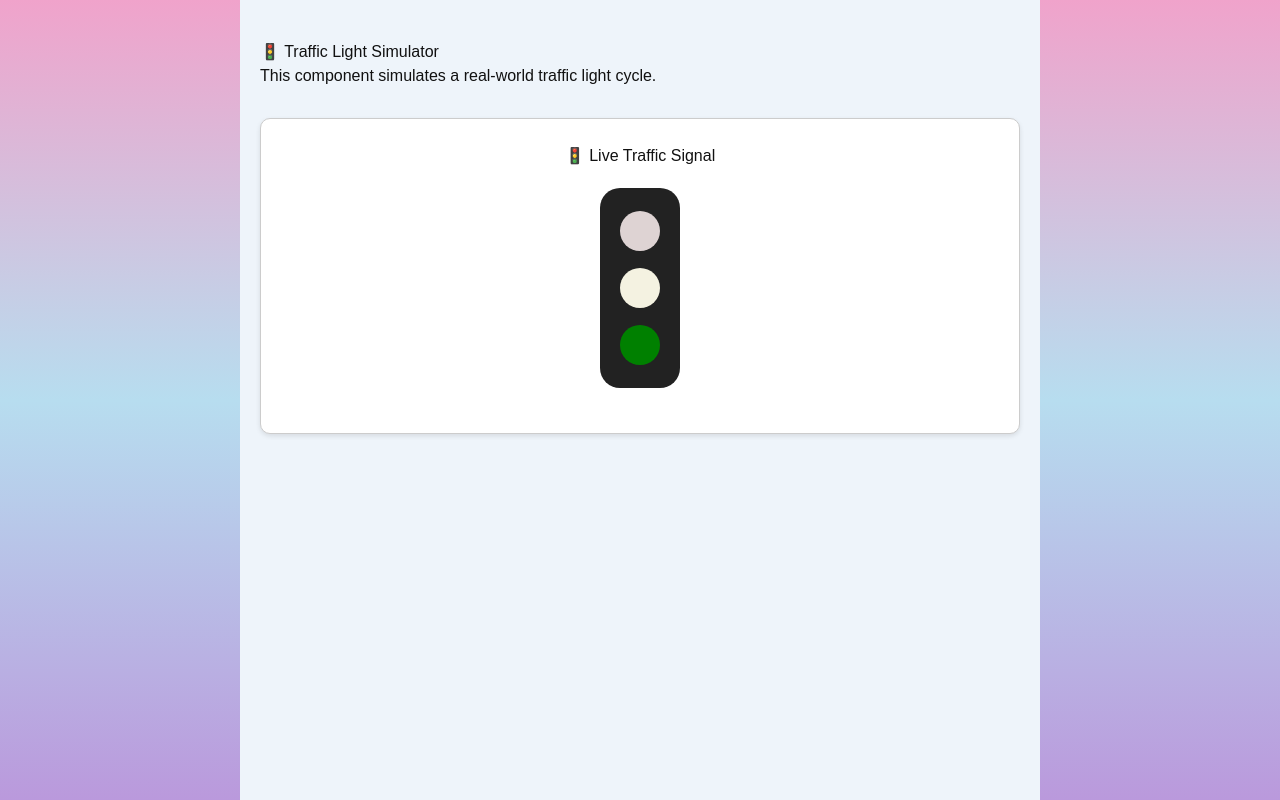
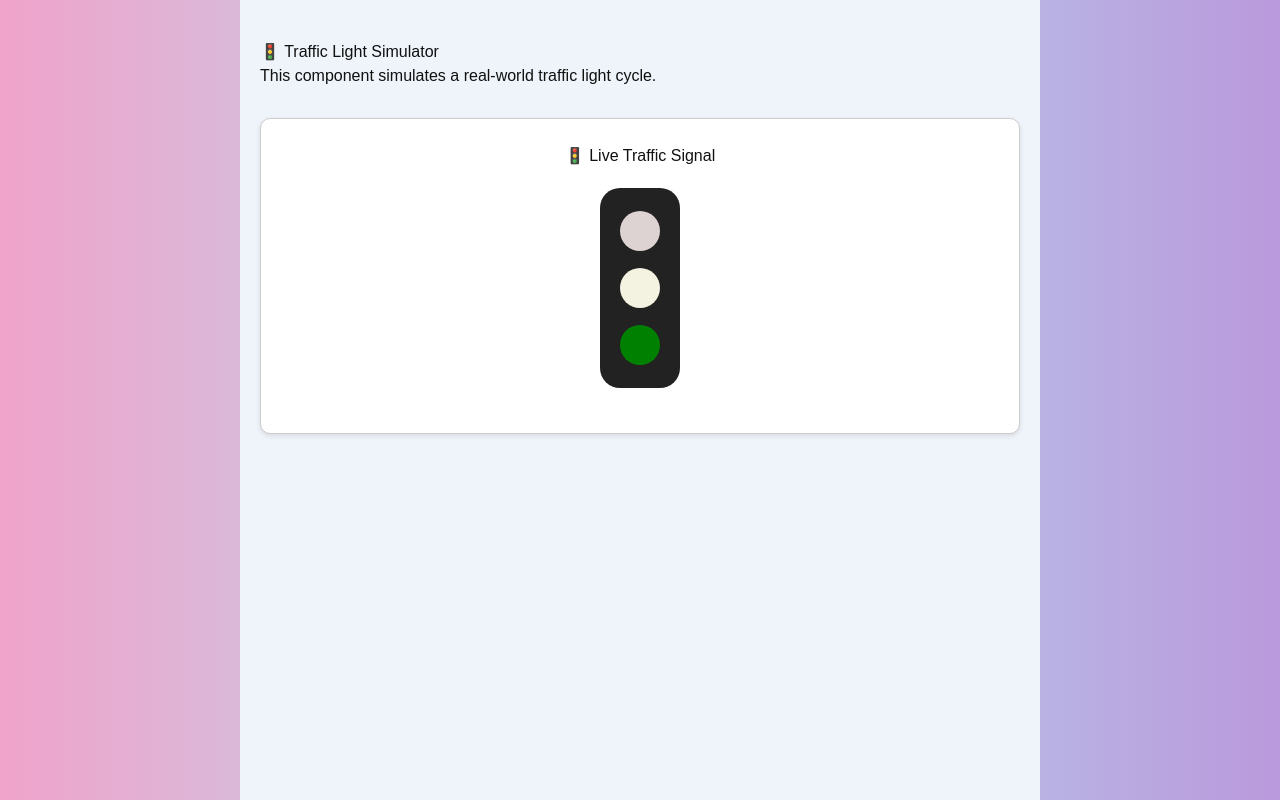
Before and after one commit to PujaRaj356/Test-app, a Next.js app: page /simulator in a window 1280 px wide. Built offline with nearby package versions, Linux system fonts and the light colour scheme.

Commit message:
final changes

```diff
--- a/src/styles/globals.css
+++ b/src/styles/globals.css
@@ -28,7 +28,7 @@ body {
 
 .simulator-page {
 
-  background: linear-gradient(rgb(240, 163, 203), rgb(183, 221, 239), rgb(186, 153, 220));
+  background: linear-gradient(to right,rgb(240, 163, 203), rgb(183, 221, 239), rgb(186, 153, 220));
 
 }
 
```
